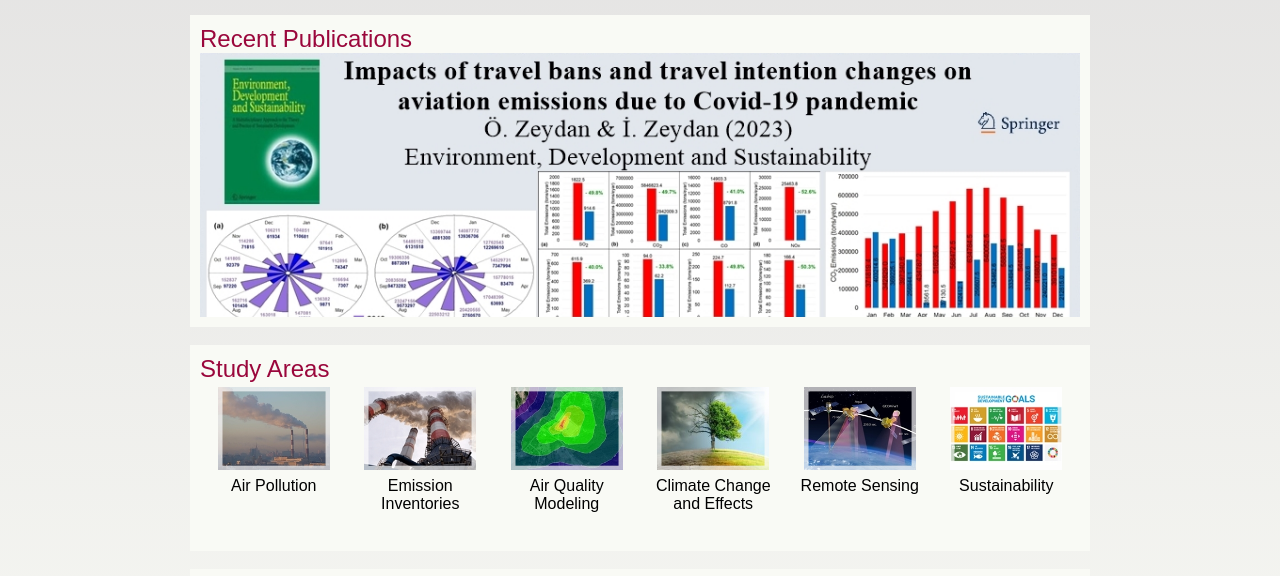
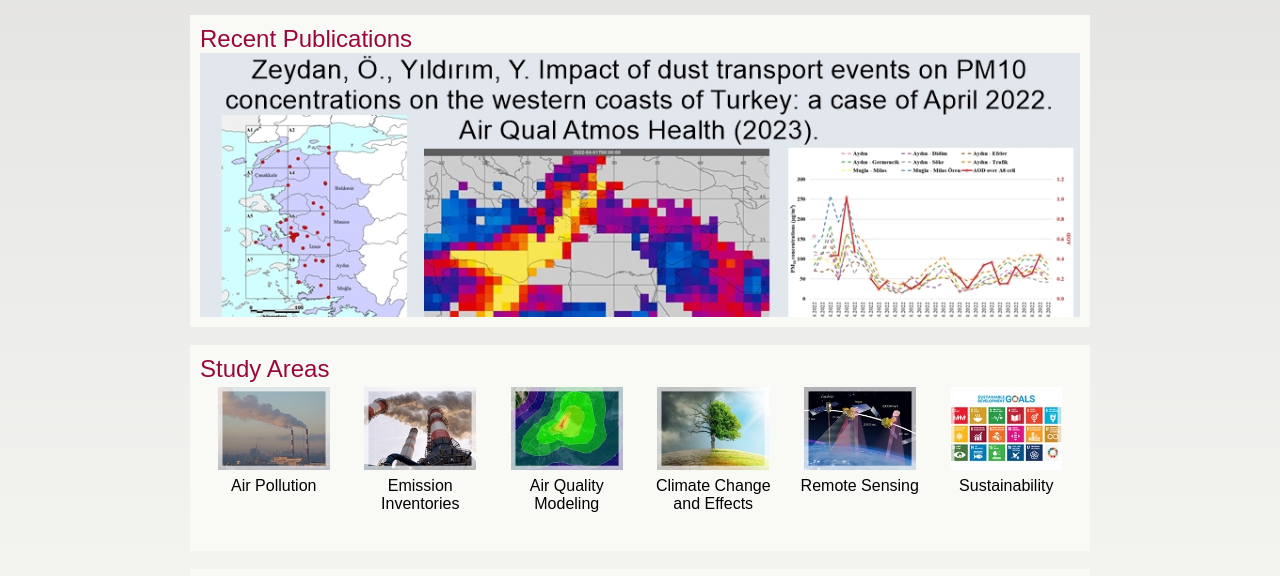
Before and after one commit to ozgurzeydan/ozgurzeydan, a plain HTML site: page index.html in a window 1280 px wide. Shown: the part 202-778 px from the top of the page. Drawn offline with Linux system fonts and the light colour scheme.

Commit message:
Add files via upload

```diff
--- a/index.html
+++ b/index.html
@@ -79,7 +79,7 @@
 <div style="clear:both"></div></div></div><div id="container_7d10f868"><div class="textstyle2"><span class="textstyle7"><br/></span><div id="container_3c8710b2"><div id="container_3c8710b2_padding" ><div class="textstyle2"><h2 id="heading_146da33e">Recent Publications</h2><span class="textstyle7"><br/></span><div id="slide_2b77f992">
 	<script type="text/javascript" src="rc_images/wsp_slideshow.js"></script>
 	<script type="text/javascript">
-		var js_slide_2b77f992= new wsp_slideshow('slide_2b77f992',['rc_images/slide6.jpg', 'rc_images/slide1.jpg', 'rc_images/slide2.jpg', 'rc_images/slide3.jpg', 'rc_images/slide4.jpg', 'rc_images/slide5.jpg'], 'fade', 2500, 500, 'cover', null);
+		var js_slide_2b77f992= new wsp_slideshow('slide_2b77f992',['rc_images/slide8.jpg', 'rc_images/slide6.jpg', 'rc_images/slide1.jpg', 'rc_images/slide2.jpg', 'rc_images/slide3.jpg', 'rc_images/slide4.jpg', 'rc_images/slide5.jpg'], 'fade', 2500, 500, 'cover', null);
 	</script>
 </div></div>
 <div style="clear:both"></div></div></div><span class="textstyle7"><br/><br/></span><div id="container_523b9e53"><div id="container_523b9e53_padding" ><div class="textstyle2"><h2 id="heading_7a967b52">Study Areas</h2><span class="textstyle7"><br/></span><table id="table_731bdc21" cellpadding="3" cellspacing="1" >	<tr>
```
